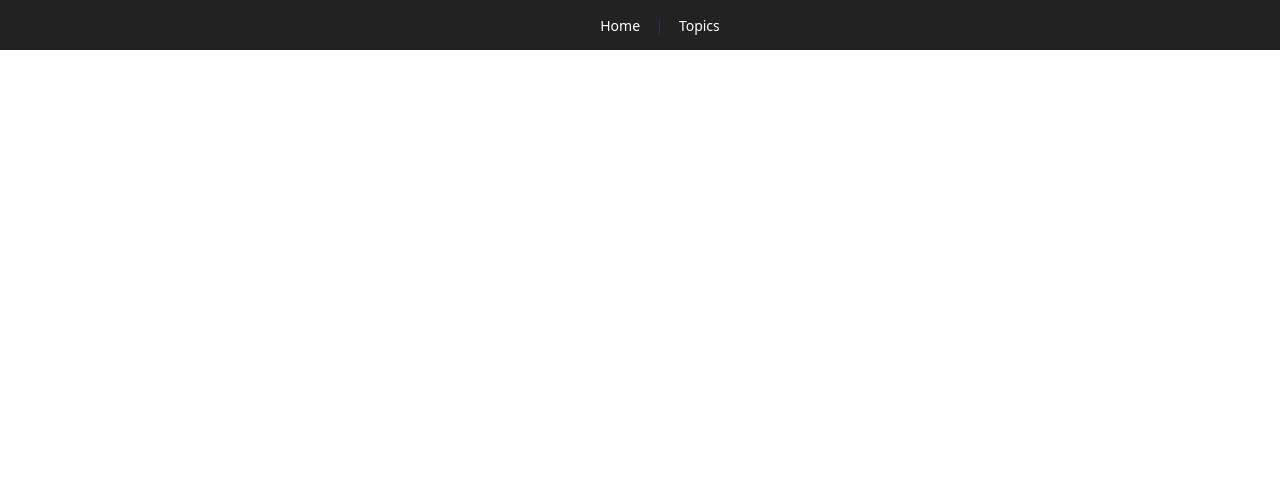
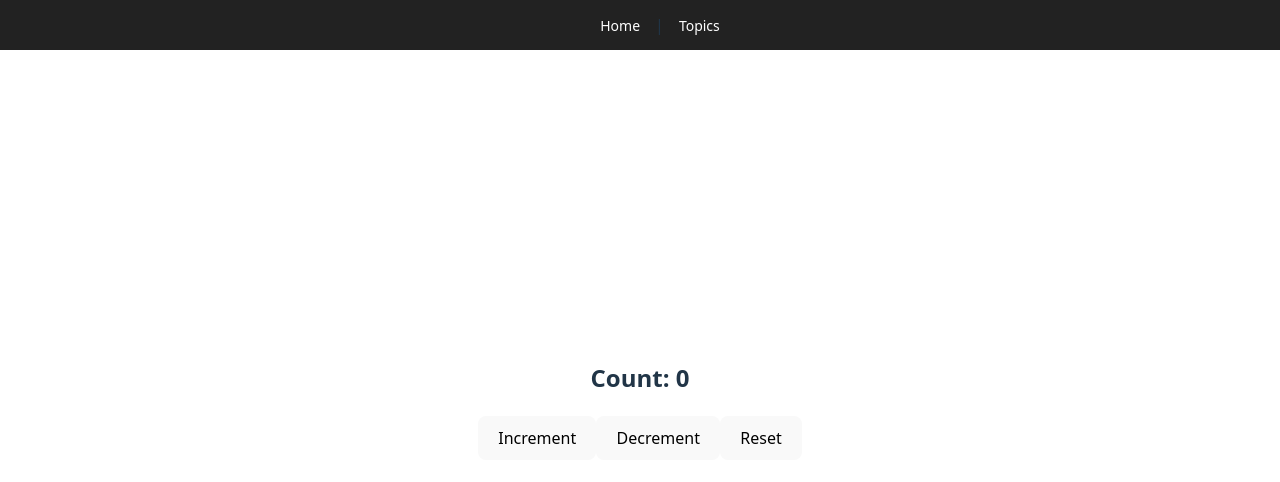
Before and after one commit to saurav-kumarr/React-Vite-Learn, a React (Vite) app: page /topics/customHooks in a window 1280 px wide. Before the commit this address had no page. Shown: the top 482 px of the page. Built offline with nearby package versions, Linux system fonts and the light colour scheme.

Commit message:
Custom Hooks

```diff
--- /dev/null
+++ b/src/topics/topic8/CustomHooks.jsx
@@ -0,0 +1,24 @@
+
+// Custom hooks in React are functions that let you reuse logic across
+// multiple components.
+
+import { useState } from "react";
+import UseCounter from "./useCounter";
+
+// Start with "use "
+
+function CustomHooks() {
+
+  const {count, increment, decrement, reset} = UseCounter(0);
+
+    return (
+        <div>
+            <h2>Count: {count}</h2>
+            <button onClick={increment}>Increment</button>
+            <button onClick={decrement}>Decrement</button>
+            <button onClick={reset}>Reset</button>
+        </div>
+    )
+}
+
+export default CustomHooks;
--- /dev/null
+++ b/src/topics/topic8/UseCounter.jsx
@@ -0,0 +1,13 @@
+import { useState } from "react";
+
+function UseCounter(initialValue = 0) {
+
+    const [count, setCount] = useState(0);
+
+    const increment = () => setCount(count+1);
+    const decrement = () => setCount(count-1);
+    const reset = () => setCount(initialValue);
+
+    return {count, increment, decrement, reset};
+}
+export default UseCounter;
--- a/src/topics/topicsConfig.js
+++ b/src/topics/topicsConfig.js
@@ -59,6 +59,11 @@
     path: "propDrilling",
     name: "Prop Drilling",
     component: () => import("./topic7/PropDrilling.jsx")
+  },
+  {
+    path: "customHooks",
+    name: "Custom Hooks",
+    component: () => import("./topic8/CustomHooks.jsx")
   }
 
 ];
```
